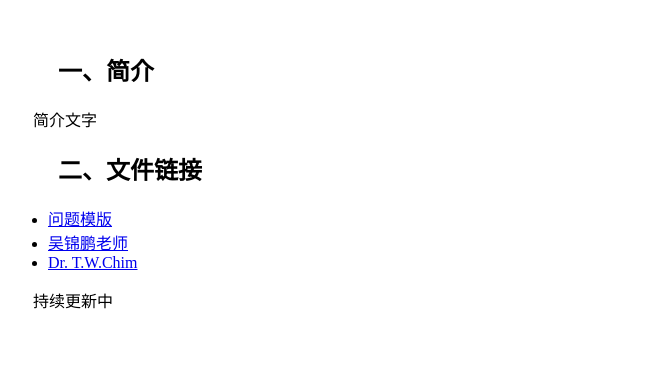
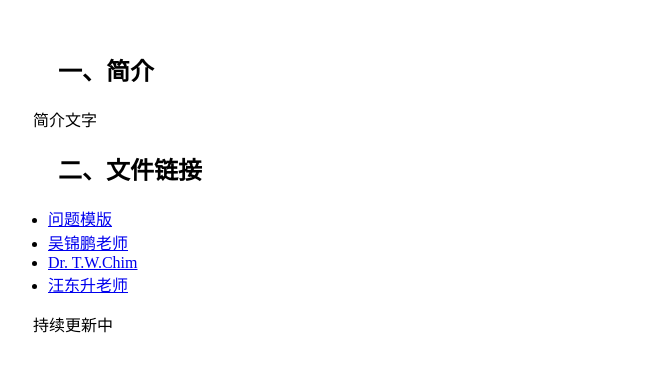
Before and after one commit to ET823828/ET823828.github.io, a plain HTML site: page index.html in a window 1280 px wide. Shown: the part 126-498 px from the top of the page, without its empty margins (0-667 px from the left). Drawn offline with Linux system fonts and the light colour scheme.

Commit message:
Update index.html

```diff
--- a/index.html
+++ b/index.html
@@ -15,6 +15,7 @@
         <li><a href="/问题模版.docx">问题模版</a></li>
         <li><a href="/采访一 吴锦鹏老师/exp.html">吴锦鹏老师</a></li>
         <li><a href="/Dr.T.W.Chim/chim.html">Dr. T.W.Chim </a></li>
+        <li><a href="/采访三 汪东升老师/wds.html">汪东升老师 </a></li>
     </ul>
     <p id="update">持续更新中</p>
   </body>
```
